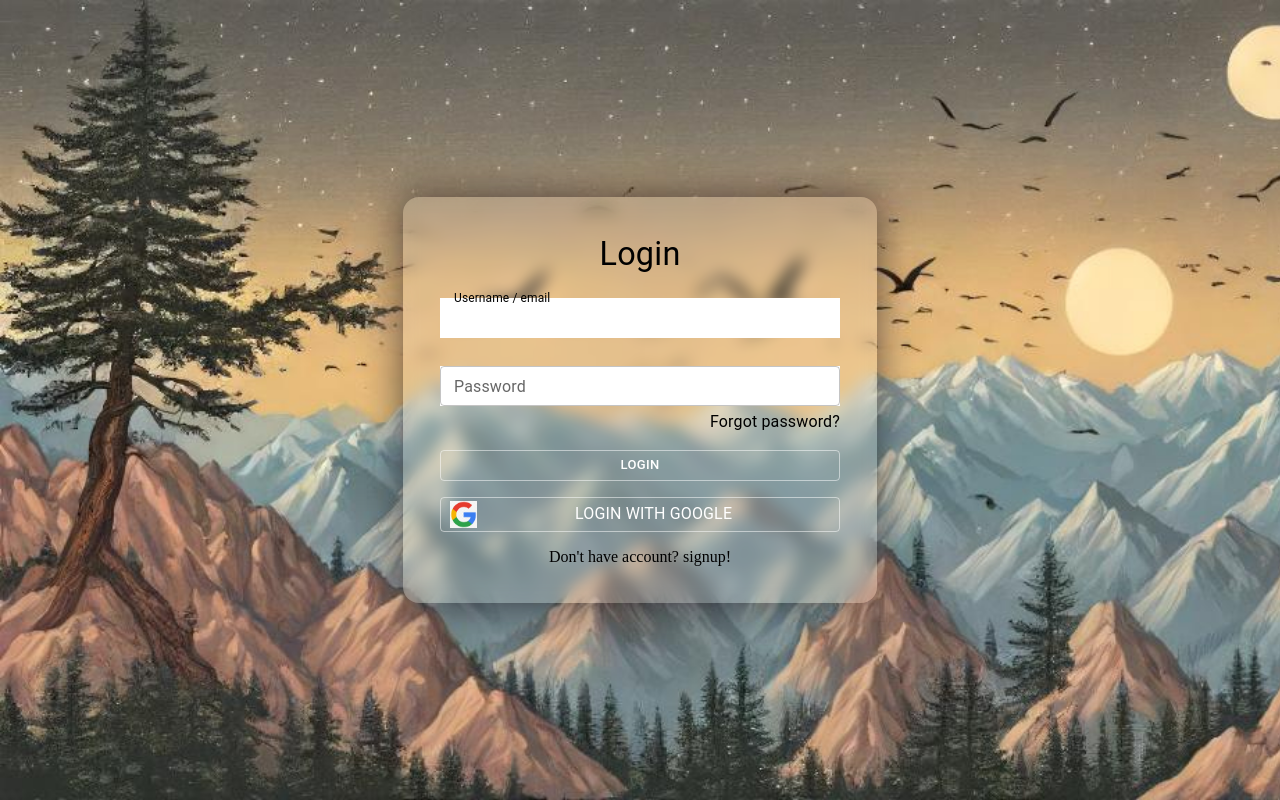
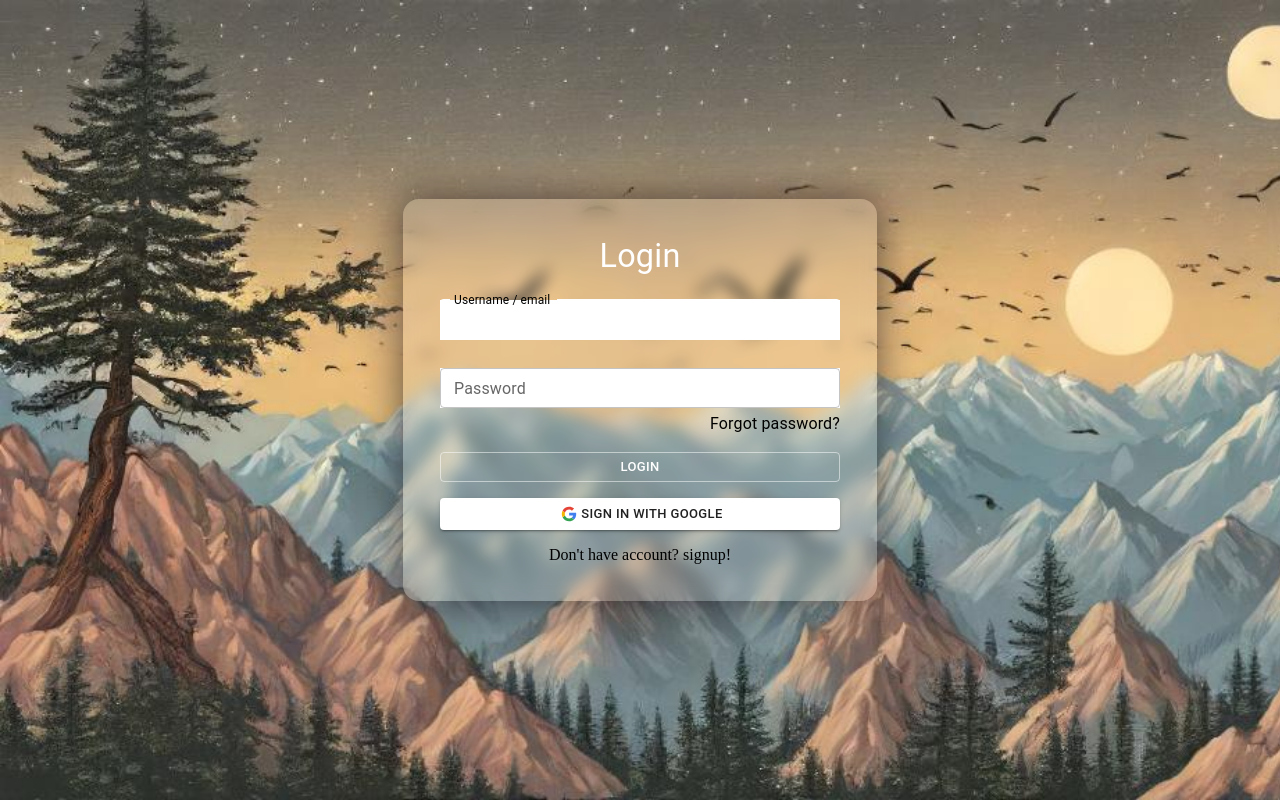
Before and after one commit to prakashmishra1234/Mern_Project, a React (Create React App) app in the folder client/: page /login in a window 1280 px wide. Built offline with nearby package versions, Linux system fonts and the light colour scheme.

Commit message:
UI changes

```diff
--- a/client/src/Theme.tsx
+++ b/client/src/Theme.tsx
@@ -3,7 +3,7 @@ import { LOCAL_STORAGE_KEY } from "./constant";
 
 const primary = {
   main: "#fff",
-  dark: "#000",
+  dark: "#fff",
   light: "",
 };
 
--- a/client/src/pages/auth/Login.tsx
+++ b/client/src/pages/auth/Login.tsx
@@ -6,8 +6,8 @@ import Grid from "@mui/material/Grid";
 import { useFormik } from "formik";
 import { AuthLogin, LoginValidator } from "../../type/AuthType";
 import { AuthContext } from "../../Store";
-import { IconButton, TextField, Typography } from "@mui/material";
-import GoogleIcon from "../../assets/GoogleIcon.png";
+import { Icon, TextField, Typography } from "@mui/material";
+import GoogleIcon from "../../assets/GoogleIcon.svg";
 
 const Login: React.FC = () => {
   const context = React.useContext(AuthContext);
@@ -99,21 +99,15 @@ const Login: React.FC = () => {
         </Grid>
         <Grid item xs={12}>
           <Button
-            variant="outlined"
+            fullWidth
             size="small"
             onClick={loginWithGoogle}
-            fullWidth
-            sx={{ display: "flex", justifyContent: "flex-start" }}
+            variant="contained"
           >
-            <Box
-              component={"img"}
-              src={GoogleIcon}
-              height={"1.7rem"}
-              width={"1.7rem"}
-            />
-            <Typography width={"100%"} textAlign={"center"}>
-              Login with google
-            </Typography>
+            <Icon sx={{ display: "flex" }}>
+              <img alt="" src={GoogleIcon} />
+            </Icon>
+            Sign in With Google
           </Button>
         </Grid>
         <Grid item xs={12} textAlign={"center"}>
--- a/client/src/pages/auth/Register.tsx
+++ b/client/src/pages/auth/Register.tsx
@@ -6,13 +6,18 @@ import Grid from "@mui/material/Grid";
 import { useFormik } from "formik";
 import { AuthSignUp, SignupValidator } from "../../type/AuthType";
 import { AuthContext } from "../../Store";
-import { TextField, Typography } from "@mui/material";
+import { Icon, TextField, Typography } from "@mui/material";
+import GoogleIcon from "../../assets/GoogleIcon.svg";
 
 const Register: React.FC = () => {
   const context = React.useContext(AuthContext);
 
   const handleSubmit = (value: AuthSignUp) => {
     context.signUp(value);
+  };
+
+  const loginWithGoogle = () => {
+    context.loginWithGoogle();
   };
 
   const formik = useFormik({
@@ -121,6 +126,19 @@ const Register: React.FC = () => {
             Sign Up
           </Button>
         </Grid>
+        <Grid item xs={12}>
+          <Button
+            fullWidth
+            size="small"
+            onClick={loginWithGoogle}
+            variant="contained"
+          >
+            <Icon sx={{ display: "flex" }}>
+              <img alt="" src={GoogleIcon} />
+            </Icon>
+            Sign in With Google
+          </Button>
+        </Grid>
         <Grid item xs={12} textAlign="center">
           <Link to="/login">Already registered! Login</Link>
         </Grid>
```
Also changed, not shown: client/src/assets/GoogleIcon.png (deleted), client/src/assets/GoogleIcon.svg (added), 7 other files (tests, documents, lock files or other folders).
